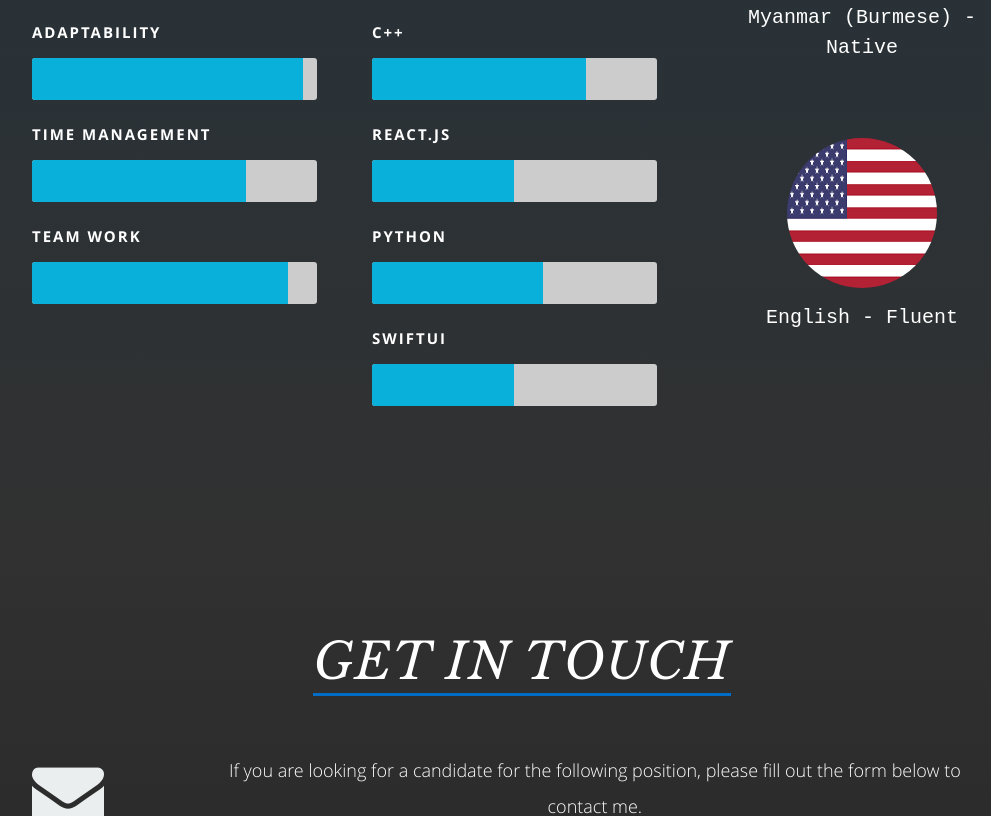
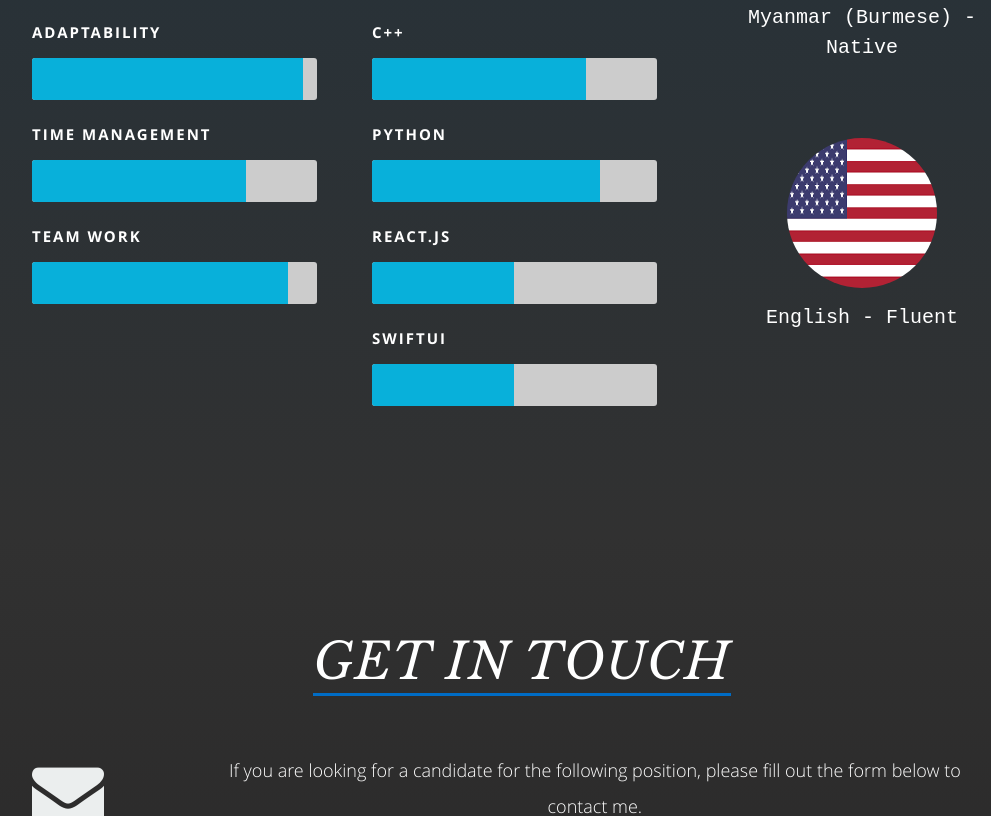
Before and after one commit to MyatThuKo/Portfolio-Website, a React (Create React App) app: page / in a window 1280 px wide. Shown: the part 4609-5425 px from the top of the page, without its empty margins (118-1109 px from the left). Built offline with nearby package versions, Linux system fonts and the light colour scheme.

Commit message:
Changed % on python

```diff
--- a/public/css/layout.css
+++ b/public/css/layout.css
@@ -525,7 +525,7 @@ ul#nav li.current a { color: rgb(35, 123, 211); }
   	-webkit-animation: html5 2s ease;
 }
 .python {
-  	width: 60%;
+  	width: 80%;
   	-moz-animation: python 2s ease;
   	-webkit-animation: python 2s ease;
 }
@@ -552,7 +552,7 @@ ul#nav li.current a { color: rgb(35, 123, 211); }
 }
 @-moz-keyframes python {
   0%   { width: 0px;  }
-  100% { width: 60%;  }
+  100% { width: 80%;  }
 }
 
 @-webkit-keyframes cpp {
@@ -577,7 +577,7 @@ ul#nav li.current a { color: rgb(35, 123, 211); }
 }
 @-webkit-keyframes python {
   0%   { width: 0px;  }
-  100% { width:60%;  }
+  100% { width:80%;  }
 }
 
 /* ------------------------------------------------------------------ */
--- a/src/components/resume/resume.js
+++ b/src/components/resume/resume.js
@@ -137,8 +137,8 @@ export const resume = () => {
                             <li><span className="bar-expand html5" /><em>HTML5</em></li>
                             <li><span className="bar-expand css" /><em>CSS</em></li>
                             <li><span className="bar-expand cpp" /><em>C++</em></li>
+                            <li><span className="bar-expand python" /><em>Python</em></li>
                             <li><span className="bar-expand react" /><em>React.js</em></li>
-                            <li><span className="bar-expand python" /><em>Python</em></li>
                             <li><span className="bar-expand swiftui" /><em>SwiftUI</em></li>
                         </ul>
                     </div>
```
